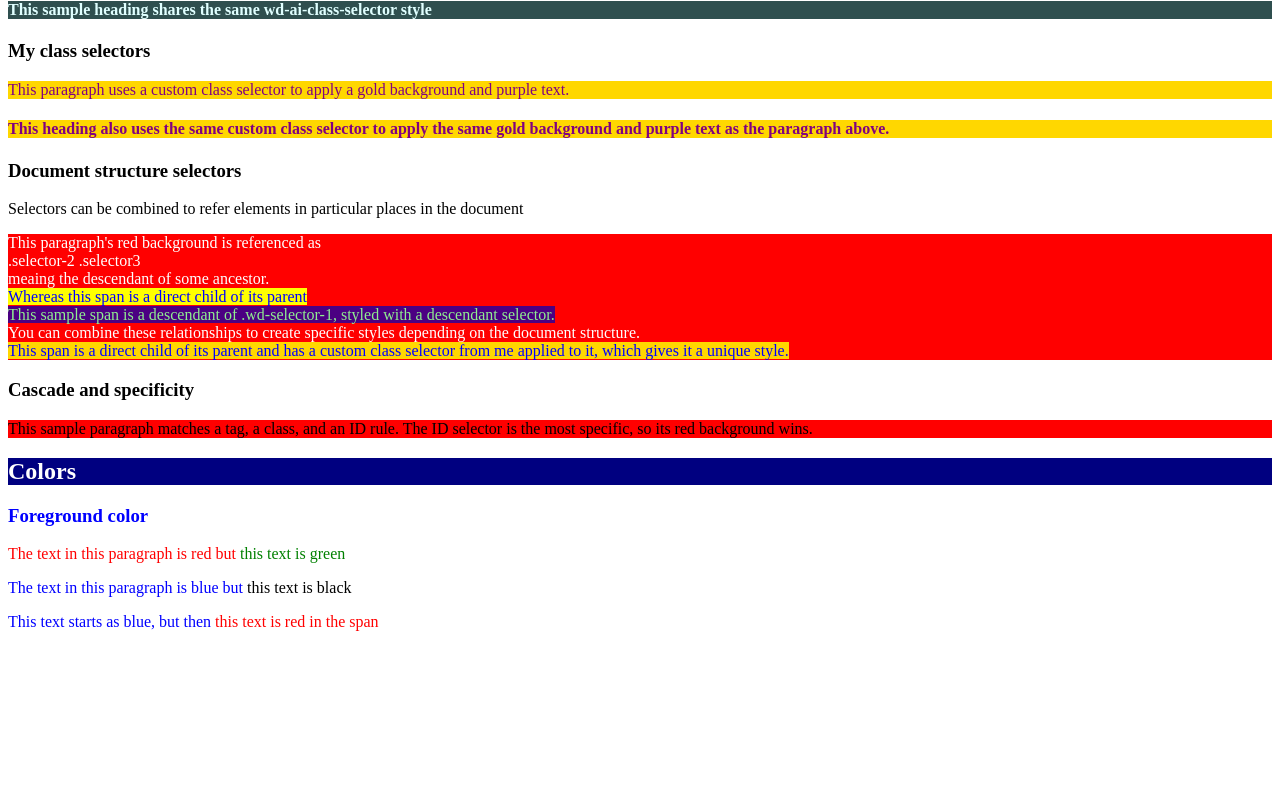
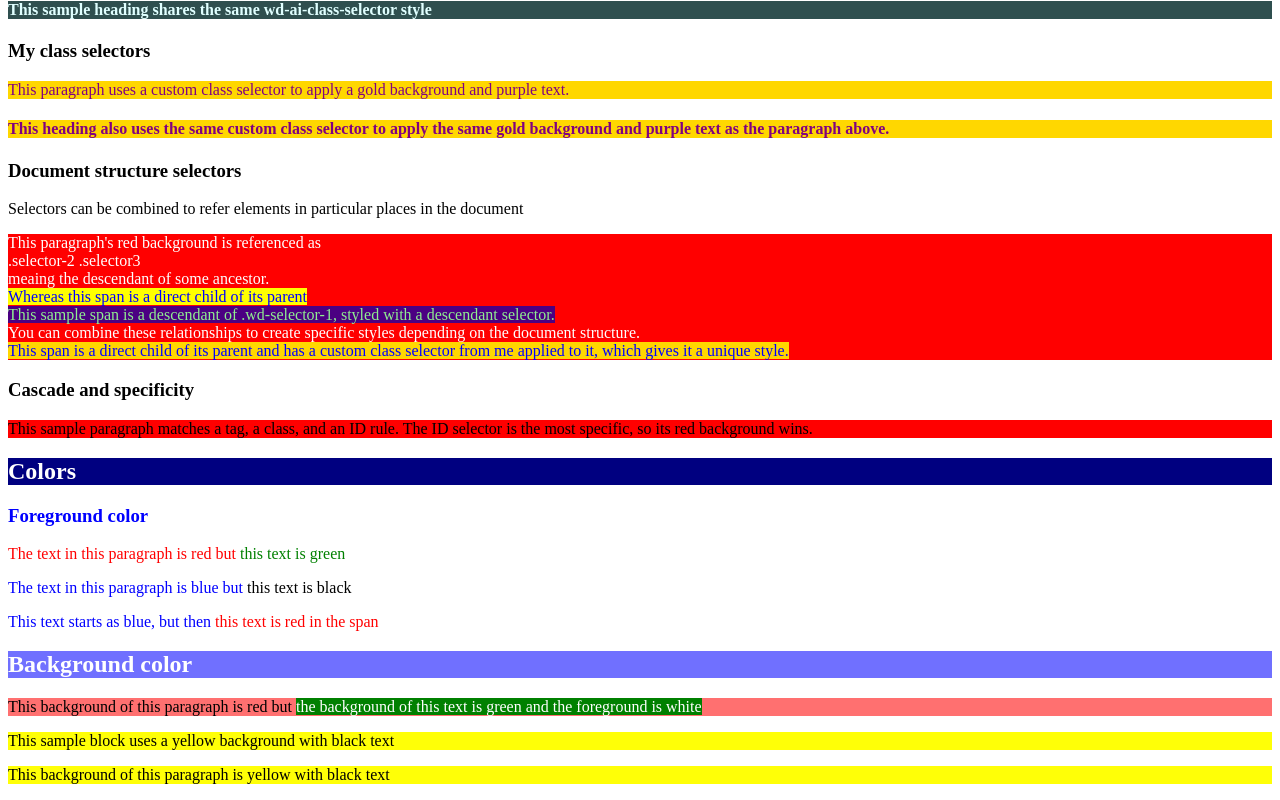
Before and after one commit to pricefy-dotcom/webdev-client, a Next.js app in the folder 2026/fall/webdev/webdev-client/: page /labs/lab2 in a window 1280 px wide. Shown: the part 549-1349 px from the top of the page. Before the commit the page ends 1196 px from the top, so only its background shows below. Built offline with nearby package versions, Linux system fonts and the light colour scheme.

Commit message:
Lab 2.1.8 Styling an HTML Tag's Background Color with CSS

```diff
--- /dev/null
+++ b/2026/fall/webdev/webdev-client/app/labs/lab2/BackgroundColors.tsx
@@ -0,0 +1,19 @@
+export default function BackgroundColors() {
+    return (
+        <div id="wd-css-background-colors">
+            <h2 className="wd-bg-color-blue wd-fg-color-white">Background color</h2>
+            <p className="wd-bg-color-red wd-fg-color-black">
+                This background of this paragraph is red but{" "}
+                <span className="wd-bg-color-green wd-fg-color-white">
+                    the background of this text is green and the foreground is white
+                </span>
+            </p>
+            <div id="wd-ai-bg" className="wd-bg-color-yellow wd-fg-color-black">
+                This sample block uses a yellow background with black text
+            </div>
+            <p className="wd-bg-color-yellow wd-fg-color-black">
+                This background of this paragraph is yellow with black text
+            </p>
+        </div>
+    )
+}
--- a/2026/fall/webdev/webdev-client/app/labs/lab2/index.css
+++ b/2026/fall/webdev/webdev-client/app/labs/lab2/index.css
@@ -89,3 +89,9 @@ h2 {
 .wd-fg-color-blue {color: blue;}
 .wd-fg-color-red {color: red;}
 .wd-fg-color-green {color: green;}
+
+.wd-bg-color-yellow { background-color: #ffff07; }
+.wd-bg-color-blue { background-color: #7070ff; }
+.wd-bg-color-red { background-color: #ff7070; }
+.wd-bg-color-green { background-color: green; }
+.wd-bg-color-gray { background-color: lightgray; }
--- a/2026/fall/webdev/webdev-client/app/labs/lab2/page.tsx
+++ b/2026/fall/webdev/webdev-client/app/labs/lab2/page.tsx
@@ -1,5 +1,6 @@
 import "./index.css";
 import ForegroundColors from "./ForegroundColors";
+import BackgroundColors from "./BackgroundColors";
 
 export default function Lab2() {
   return (
@@ -120,6 +121,7 @@ export default function Lab2() {
       </div>
 
       <ForegroundColors />
+      <BackgroundColors />
 
     </div>
   );
```
